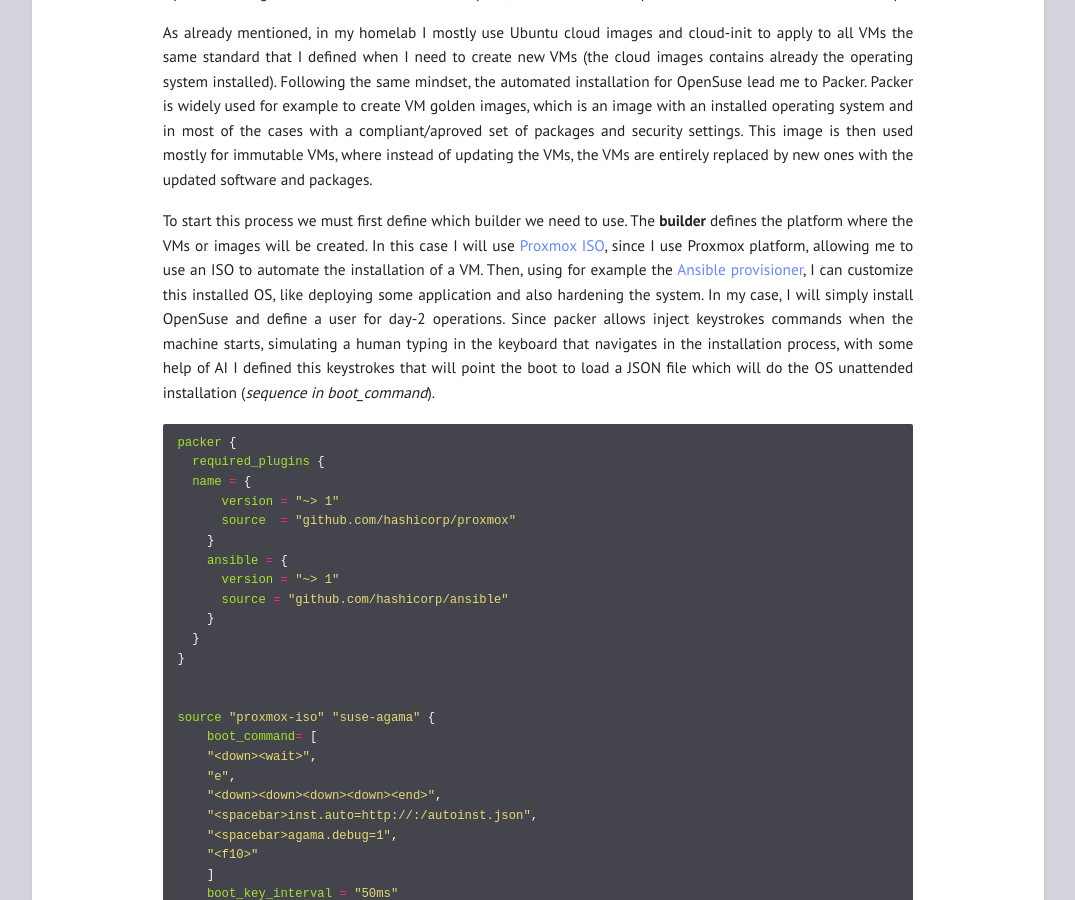
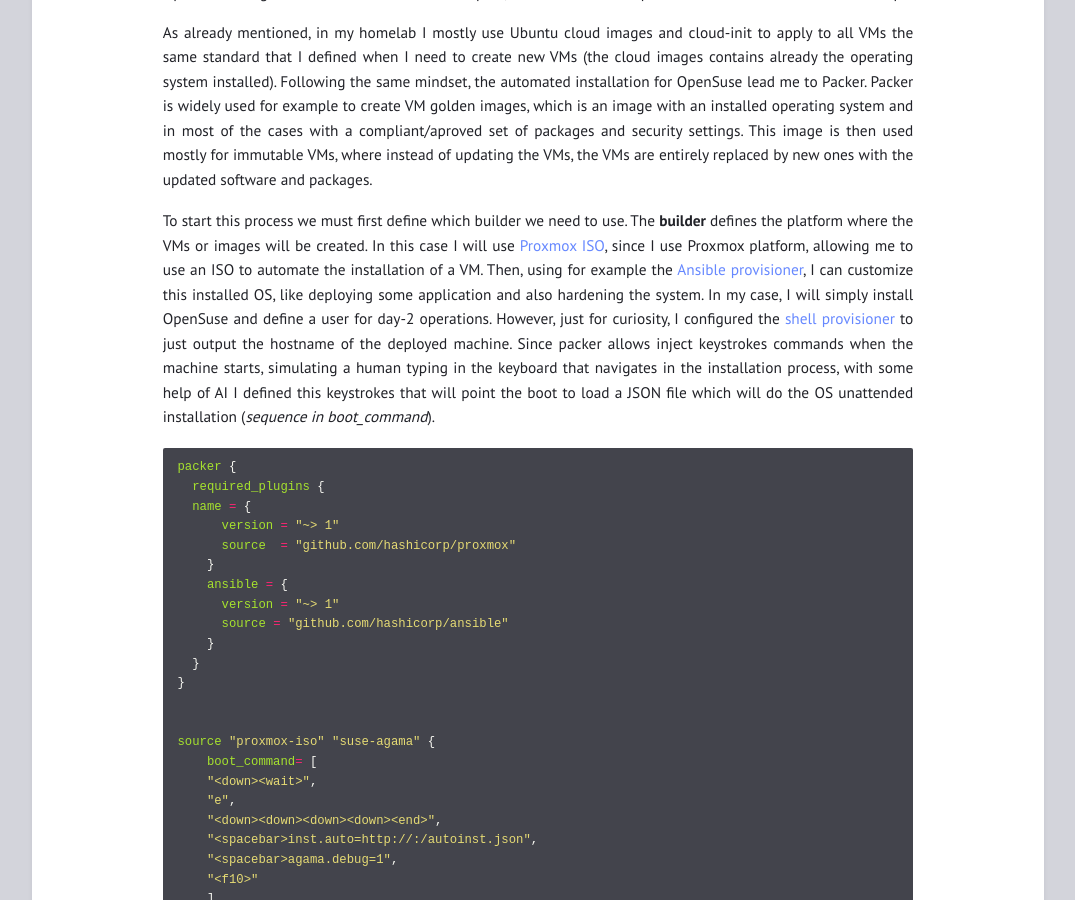
Before and after one commit to lptekdev/homelab, a Jekyll site: the page built from _posts/2026-03-10-PackerProxmoxOpensuse.md, in a window 1280 px wide and 900 px high, scrolled down 330 px. Shown: the whole window, without its empty margins (102-1177 px from the left). Built offline with Jekyll 4.4.1, drawn with Linux system fonts in a browser that asks for light colours; some of the changed text lies outside the part shown.

Commit message:
improving doc

````diff
--- a/_posts/2026-03-10-PackerProxmoxOpensuse.md
+++ b/_posts/2026-03-10-PackerProxmoxOpensuse.md
@@ -8,7 +8,7 @@ In a meeting with friend of mine, where we discussed the snapshots technology in
 
 As already mentioned, in my homelab I mostly use Ubuntu cloud images and cloud-init to apply to all VMs the same standard that I defined when I need to create new VMs (the cloud images contains already the operating system installed). Following the same mindset, the automated installation for OpenSuse lead me to Packer. Packer is widely used for example to create VM golden images, which is an image with an installed operating system and in most of the cases with a compliant/aproved set of packages and security settings. This image is then used mostly for immutable VMs, where instead of updating the VMs, the VMs are entirely replaced by new ones with the updated software and packages.
 
-To start this process we must first define which builder we need to use. The **builder** defines the platform where the VMs or images will be created. In this case I will use [Proxmox ISO](https://developer.hashicorp.com/packer/integrations/hashicorp/proxmox/latest/components/builder/iso), since I use Proxmox platform, allowing me to use an ISO to automate the installation of a VM. Then, using for example the [Ansible provisioner](https://developer.hashicorp.com/packer/integrations/hashicorp/ansible/latest/components/provisioner/ansible), I can customize this installed OS, like deploying some application and also hardening the system. In my case, I will simply install OpenSuse and define a user for day-2 operations.
+To start this process we must first define which builder we need to use. The **builder** defines the platform where the VMs or images will be created. In this case I will use [Proxmox ISO](https://developer.hashicorp.com/packer/integrations/hashicorp/proxmox/latest/components/builder/iso), since I use Proxmox platform, allowing me to use an ISO to automate the installation of a VM. Then, using for example the [Ansible provisioner](https://developer.hashicorp.com/packer/integrations/hashicorp/ansible/latest/components/provisioner/ansible), I can customize this installed OS, like deploying some application and also hardening the system. In my case, I will simply install OpenSuse and define a user for day-2 operations. However, just for curiosity, I configured the [shell provisioner](https://developer.hashicorp.com/packer/docs/provisioners/shell) to just output the hostname of the deployed machine.
 Since packer allows inject keystrokes commands when the machine starts, simulating a human typing in the keyboard that navigates in the installation process, with some help of AI I defined this keystrokes that will point the boot to load a JSON file which will do the OS unattended installation (*sequence in boot_command*).
 
 
@@ -186,8 +186,16 @@ echo "Cmnd_Alias APT_CMDS = /usr/bin/zypper refresh,/usr/bin/zypper update" >> /
 echo "Cmnd_Alias ALLOY_CMDS = /usr/bin/tee /etc/alloy/config.alloy,/usr/bin/curl" >> /etc/sudoers.d/ansible_automation
 echo "Cmnd_Alias MONITORING_REPO_CLONE = /usr/bin/git" >> /etc/sudoers.d/ansible_automation
 echo "ansible_automation ALL=(root) NOPASSWD: APT_CMDS, ALLOY_CMDS, MONITORING_REPO_CLONE" >> /etc/sudoers.d/ansible_automation
+```
 
+```bash
+#!/bin/bash
+
+zypper --non-interactive refresh
+zypper --non-interactive install podman
+zypper --non-interactive install alloy
 ```
+
 
 Another important links:
 - [Hashed password](https://documentation.suse.com/sles/16.0/html/SLES-x86-64-agama-automated-installation/index.html#root-authentication-agama-installation-profile)
````
